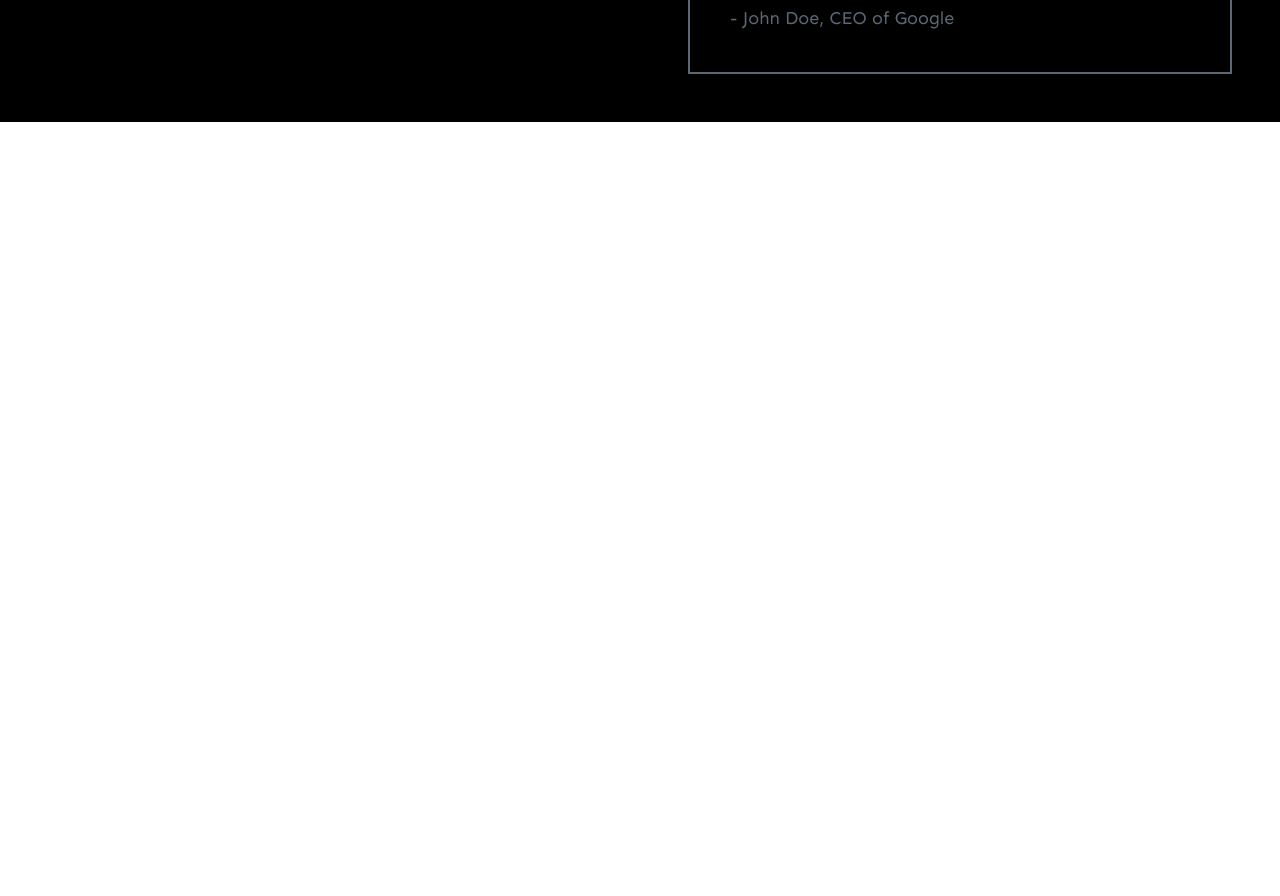
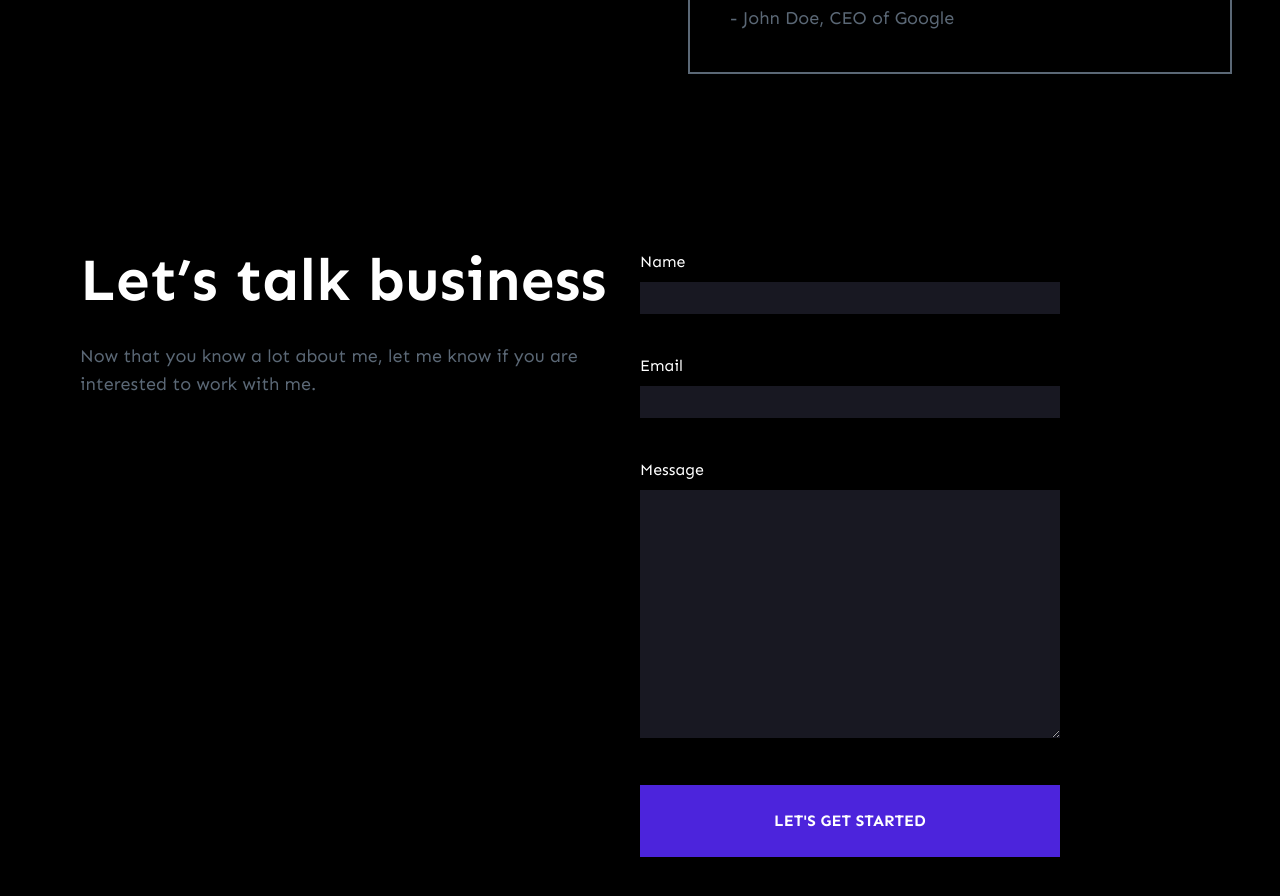
Before and after one commit to Kimutai01/kiprotich-kimutai, a Next.js app: page / in a window 1280 px wide. Shown: the part 8920-9816 px from the top of the page. Before the commit the page ends 9042 px from the top, so only its background shows below. Built offline with nearby package versions, Linux system fonts and the light colour scheme; a web font is replaced by a local one.

Commit message:
Added contact page

```diff
--- /dev/null
+++ b/components/Contact.jsx
@@ -0,0 +1,53 @@
+import React from "react";
+
+const Contact = () => {
+  return (
+    <div className="bg-[#000] grid grid-cols-1 md:grid-cols-2 h-[100%] py-32  p-10 ">
+      <div className="md:pl-10 pb-6">
+        <h1 className="text-[#fff] text-4xl md:text-6xl font-bold">
+          Let’s talk business
+        </h1>
+        <p className="text-[#5b6876] text-lg mt-8">
+          Now that you know a lot about me, let me know if you are interested to
+          work with me.
+        </p>
+      </div>
+      <div>
+        <form>
+          <h2 className="text-white mb-2">Name</h2>
+          <input
+            type="text"
+            name="name"
+            id="name"
+            className="bg-[#181822] text-[#fff] md:w-[70%] w-full outline-none py-1 mb-10 px-4"
+          />
+
+          <h2 className="text-white mb-2">Email</h2>
+          <input
+            type="email"
+            name="email"
+            id="email"
+            className="bg-[#181822] text-[#fff] md:w-[70%] w-full outline-none py-1 mb-10 px-4"
+          />
+
+          <h2 className="text-white mb-2">Message</h2>
+          <textarea
+            name="message"
+            id="message"
+            cols="30"
+            rows="10"
+            className="bg-[#181822] text-[#fff] w-full md:w-[70%] outline-none py-1 px-4"
+          ></textarea>
+
+          <input
+            type="submit"
+            value="Let's get started"
+            className="bg-[#4c24dc] w-full text-[#fff] md:w-[70%] outline-none py-6 mt-10 font-bold uppercase cursor-pointer"
+          />
+        </form>
+      </div>
+    </div>
+  );
+};
+
+export default Contact;
--- a/pages/index.js
+++ b/pages/index.js
@@ -11,6 +11,7 @@
 import Medium from "@/components/Medium";
 import Mentorship from "@/components/Mentorship";
 import Testimonials from "@/components/Testimonials";
+import Contact from "@/components/Contact";
 
 const inter = Inter({ subsets: ["latin"] });
 
@@ -38,6 +39,7 @@
       <Medium />
       <Mentorship />
       <Testimonials />
+      <Contact />
     </>
   );
 }
```
